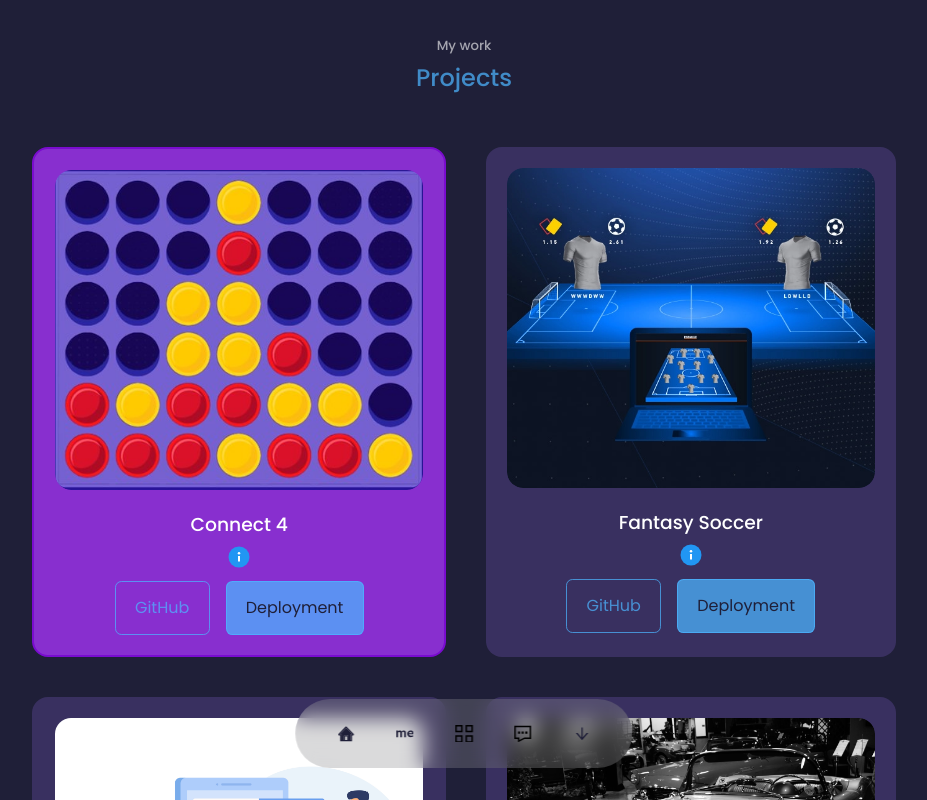
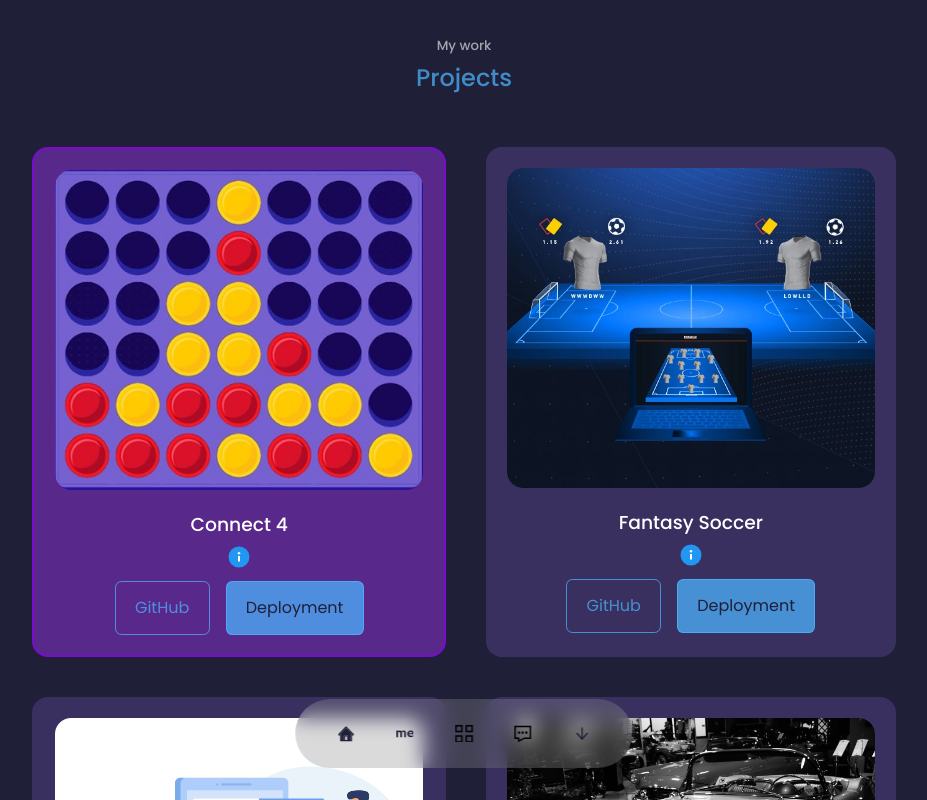
Before and after one commit to LedioDylgjeri/Portfolio, a React (Create React App) app: page / in a window 1280 px wide. In both pictures the pointer is over the element 415 px from the left and 2298 px from the top of the page. Shown: the part 1898-2698 px from the top of the page, without its empty margins (176-1103 px from the left). Built offline with nearby package versions, Linux system fonts and the light colour scheme.

Commit message:
adjust image container bg color

```diff
--- a/src/components/projects/projects.css
+++ b/src/components/projects/projects.css
@@ -15,7 +15,7 @@
 
 .portfolio_item:hover {
   border: 2px solid rgb(122, 12, 207);
-  background: rgba(156, 51, 236, 0.841);
+  background: rgba(156, 51, 236, 0.464);
   transition: ease-in 500ms;
 }
 
```
